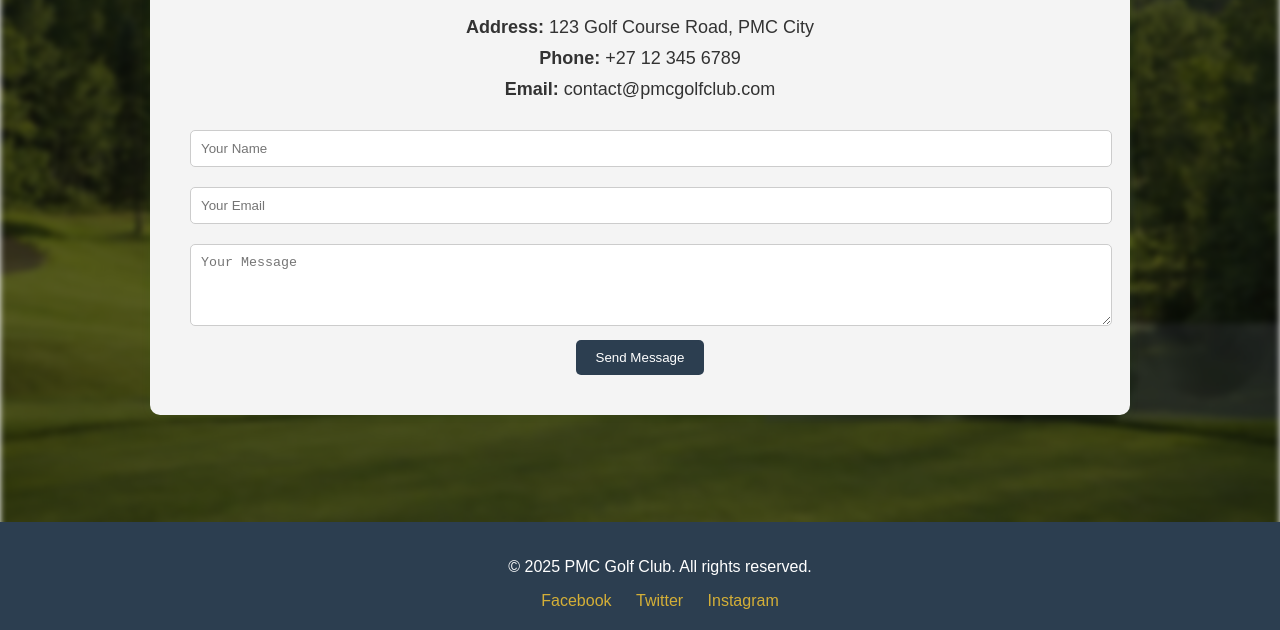
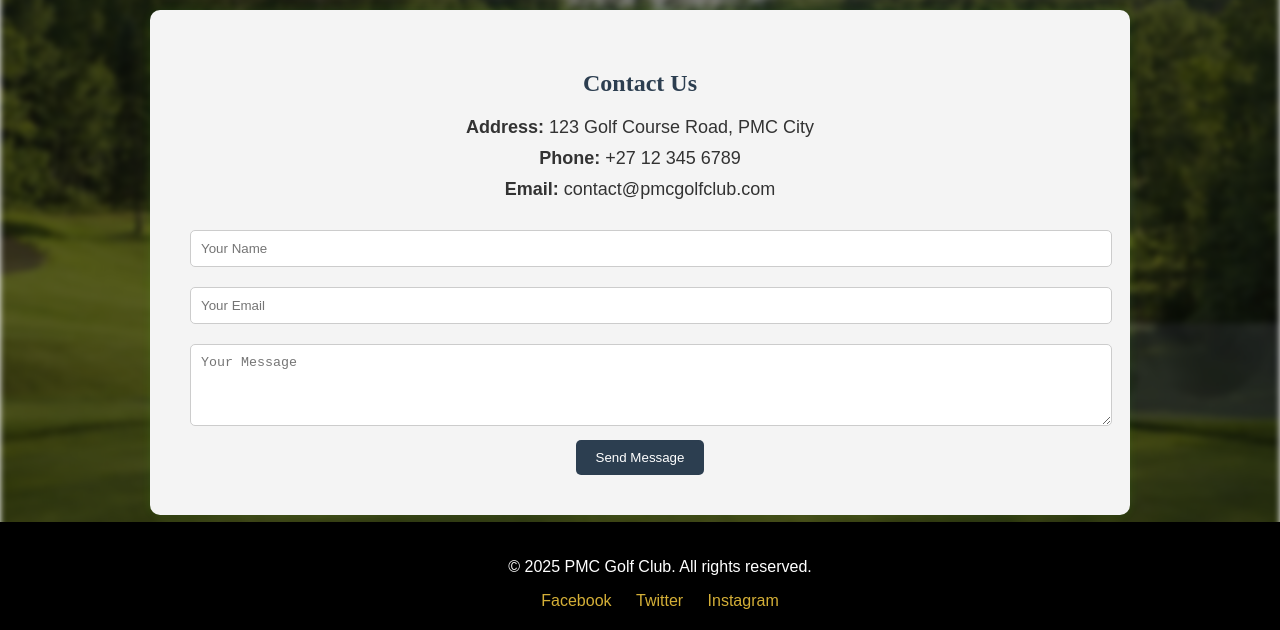
Before and after one commit to newtonxify/Golf-Club-Website, a plain HTML site: page contact.html in a window 1280 px wide. Shown: the part 170-800 px from the top of the page. Drawn offline with Linux system fonts and the light colour scheme.

```diff
--- a/styles/contact_styles.css
+++ b/styles/contact_styles.css
@@ -5,17 +5,20 @@ body {
     margin: 0;
 }
 .content {
-    flex: 1;
+    flex: 10;
     padding: 80px;
+    background-image: -webkit-linear-gradient();
 }
 .contact-section {
+    position:relative;
+    top: 100px;
     max-width: 900px;
     margin: 0 auto;
     text-align: center;
     background-color: #f4f4f4;
     padding: 40px;
     border-radius: 10px;
-    box-shadow: 0 0 10px rgba(26, 128, 1, 0.1);
+    box-shadow: 0 0 10px rgba(73, 255, 28, 0.1);
 }
 .contact-section h2 {
     color: #2c3e50;
@@ -49,7 +52,7 @@ body {
 .footer {
     text-align: center;
     padding: 20px;
-    background-color: #2c3e50;
+    background-color: #000000;
     color: white;
     position: relative;
     bottom: 0;
```
